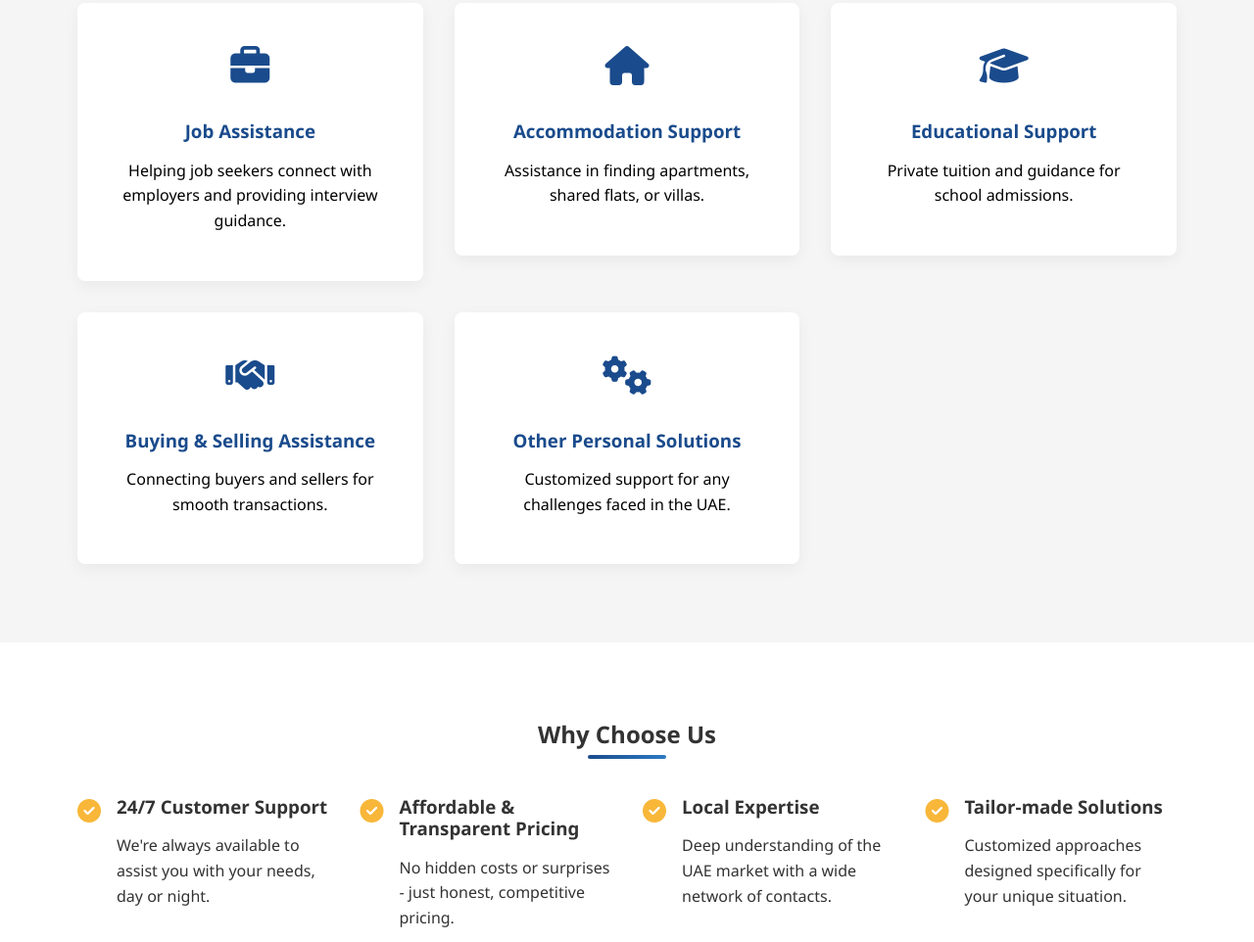
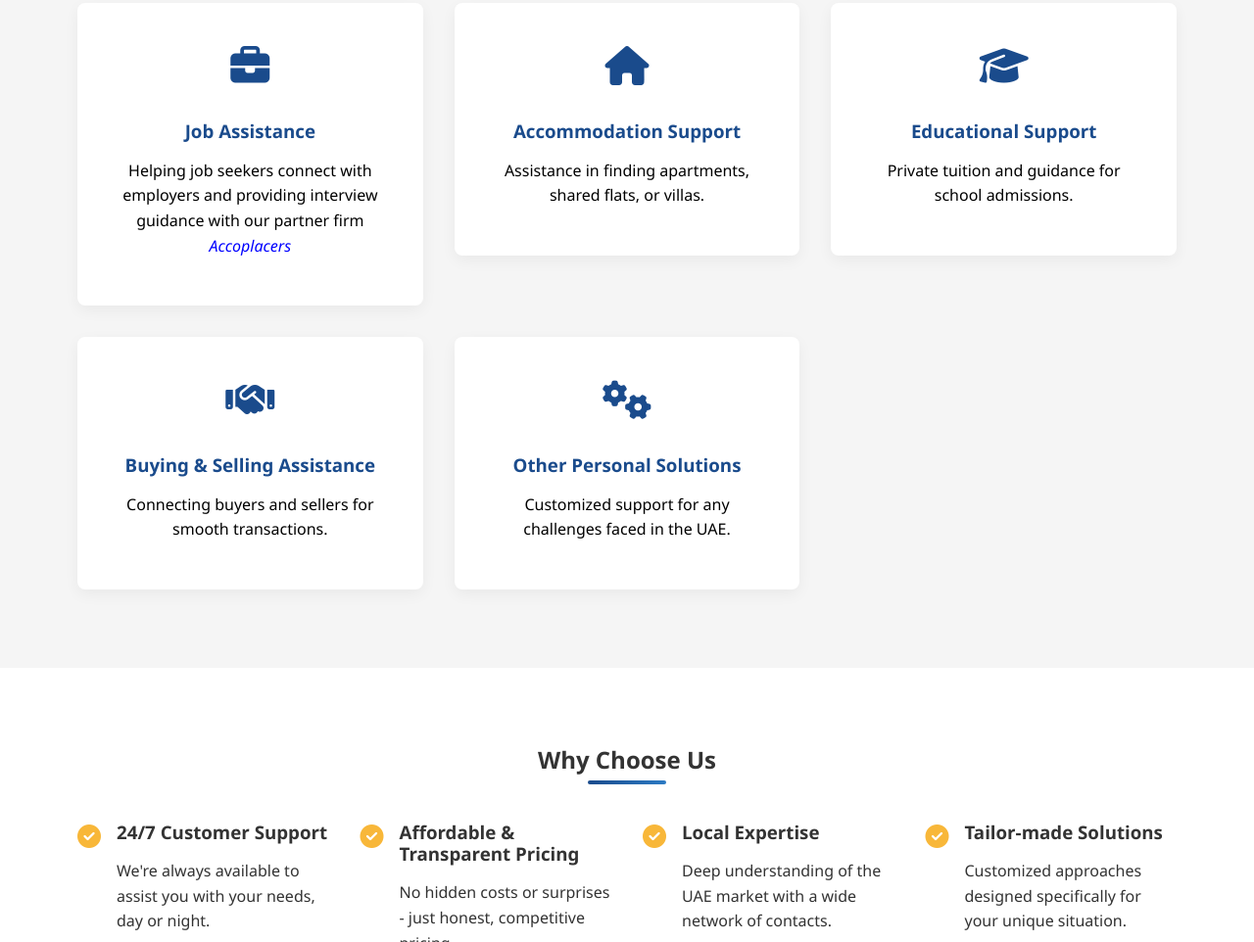
Before and after one commit to alliantsolutions/website, a plain HTML site: page index.html in a window 1280 px wide. Shown: the part 1479-2441 px from the top of the page at 98% size. Drawn offline with Linux system fonts and the light colour scheme.

Commit message:
Add files via upload

```diff
--- a/index.html
+++ b/index.html
@@ -914,7 +914,7 @@
                             <i class="fas fa-briefcase"></i>
                         </div>
                         <h3>Job Assistance</h3>
-                        <p style="color: black;">Helping job seekers connect with employers and providing interview guidance.</p>
+                        <p style="color: black;">Helping job seekers connect with employers and providing interview guidance with our partner firm <i style="color: blue;">Accoplacers</i></p>
                     </div>
                 </a>
                 <a href="https://wa.me/971589288746?text=Accommodation Support" style="text-decoration: none;">
```
